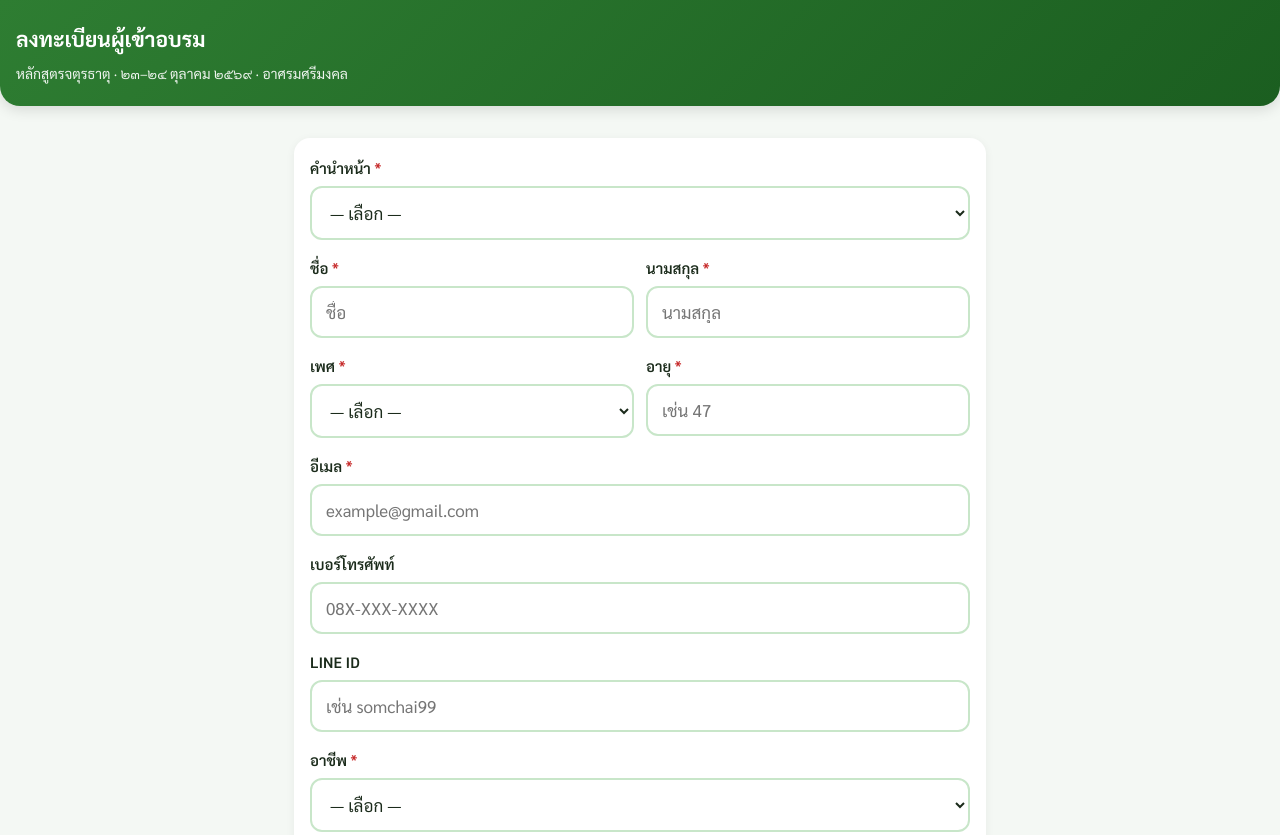
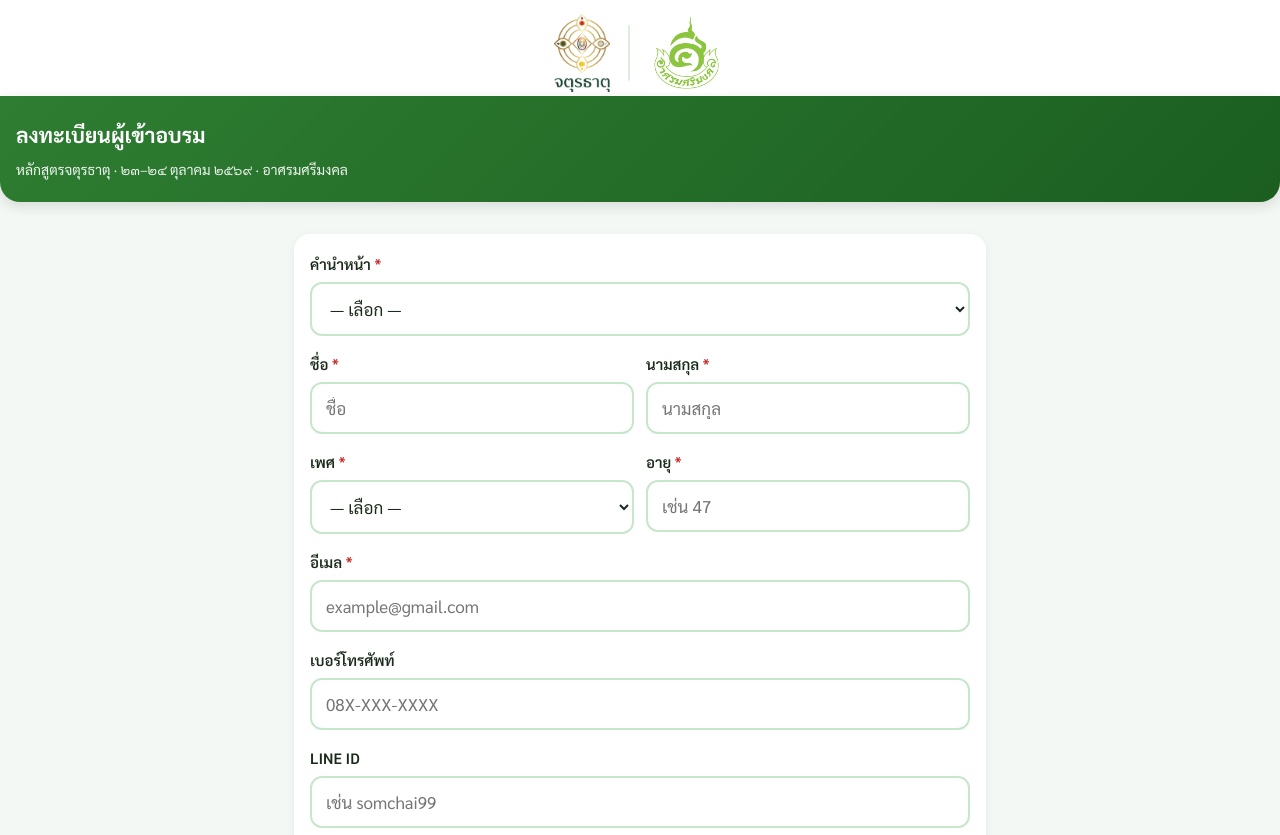
Before and after one commit to parinyaparsitsilsiri-sketch/jaturathat-registration, a plain HTML site: page jatu-oct23/index.html in a window 1280 px wide. Shown: the top 835 px of the page. Drawn offline with Linux system fonts and the light colour scheme.

Commit message:
feat(jatu-oct23): ใส่โลโก้คู่ อาศรมศรีมงคล + มหาวิทยาลัยราชภัฏ ในหัวฟอร์ม

```diff
--- a/jatu-oct23/index.html
+++ b/jatu-oct23/index.html
@@ -43,9 +43,20 @@ input:focus,select:focus{outline:none;border-color:var(--green);box-shadow:0 0 0
 .modal-ft button{flex:1;padding:13px;border-radius:12px;border:none;font-size:16px;font-weight:700;font-family:inherit;cursor:pointer;min-height:50px}
 .b-agree{background:var(--green);color:#fff}.b-close{background:#ECEFF1;color:#37474F}
 @media(max-width:420px){body{font-size:16px}.row{flex-direction:column;gap:0}}
+
+/* ══ โลโก้คู่ ══ */
+.logo-pair{display:flex;align-items:center;justify-content:center;gap:18px;padding:14px 16px 4px;background:#fff}
+.logo-pair img{height:78px;width:auto;object-fit:contain}
+.logo-pair .sep{width:2px;height:56px;background:#DCEFDD;border-radius:2px}
+@media(max-width:420px){.logo-pair img{height:62px}.logo-pair{gap:12px}}
 </style>
 </head>
 <body>
+<div class="logo-pair">
+  <img src="logo_left.png" alt="อาศรมศรีมงคล">
+  <div class="sep"></div>
+  <img src="logo_rajabhat.jpg" alt="มหาวิทยาลัยราชภัฏ">
+</div>
 <header>
   <h1>ลงทะเบียนผู้เข้าอบรม</h1>
   <p>หลักสูตรจตุรธาตุ · ๒๓–๒๔ ตุลาคม ๒๕๖๙ · อาศรมศรีมงคล</p>
```
Also changed, not shown: jatu-oct23/logo_left.png (added), jatu-oct23/logo_rajabhat.jpg (added).
